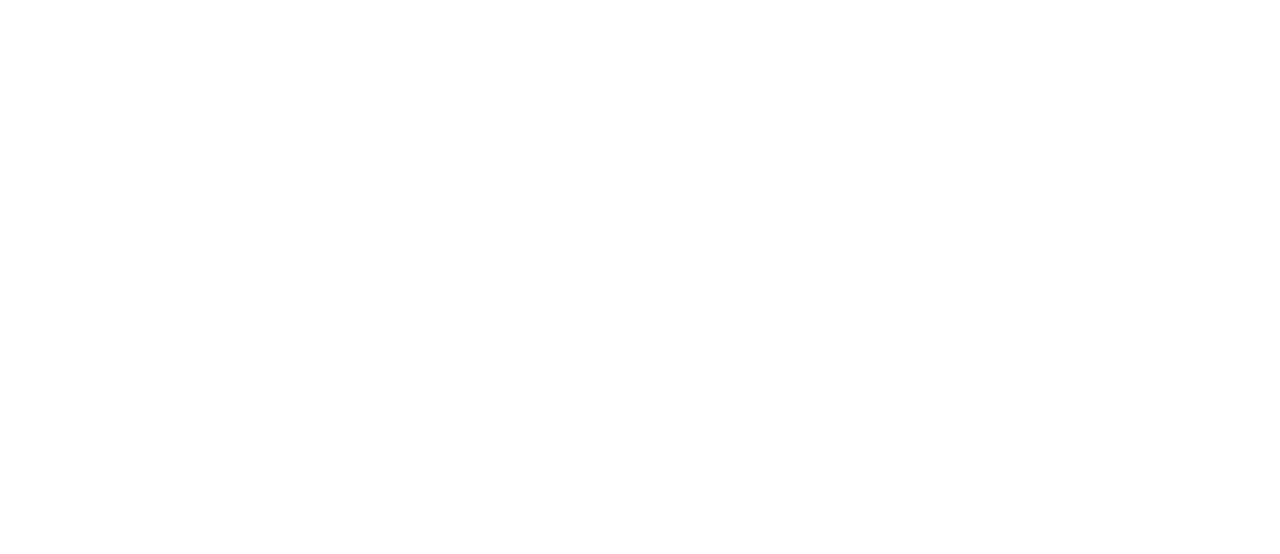
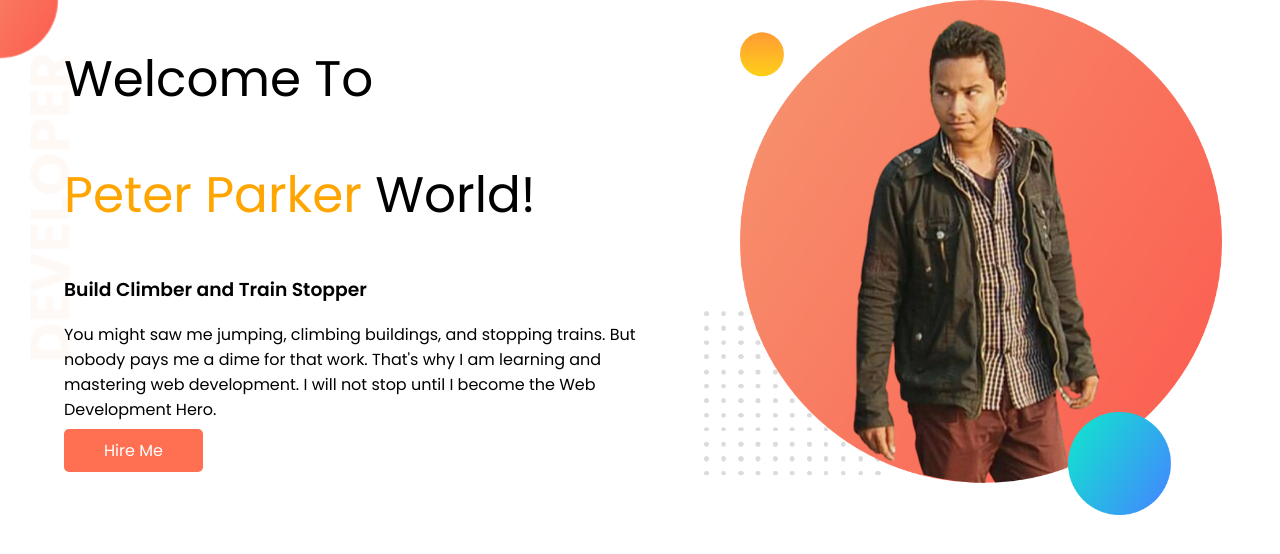
Before and after one commit to Ashik72/ph-protfolio, a plain HTML site: page index.html in a window 1280 px wide. Drawn offline with Linux system fonts and the light colour scheme.

Commit message:
Top banner added

```diff
--- a/index.html
+++ b/index.html
@@ -7,5 +7,25 @@
       <title>PH-Protfolio</title>
       <link rel="stylesheet" href="style.css" />
    </head>
-   <body></body>
+   <body>
+      <section class="top-banner">
+         <div class="half-width">
+            <h1>Welcome To</h1>
+            <h1><span class="orange-color">Peter Parker</span> World!</h1>
+            <h3>Build Climber and Train Stopper</h3>
+            <p>
+               You might saw me jumping, climbing buildings, and stopping
+               trains. But nobody pays me a dime for that work. That's why I am
+               learning and mastering web development. I will not stop until I
+               become the Web Development Hero.
+            </p>
+            <a class="link-btn" href="www.google.com" target="_blank"
+               >Hire Me</a
+            >
+         </div>
+         <div class="half-width">
+            <img src="images/my-bg.png" />
+         </div>
+      </section>
+   </body>
 </html>
--- a/style.css
+++ b/style.css
@@ -1,5 +1,37 @@
-* {
-   padding: 0;
+@import url("https://fonts.googleapis.com/css2?family=Poppins:wght@100;200;300;400;500;600;700;800;900&family=Roboto:wght@300;400;500;700&display=swap");
+
+body {
    margin: 0;
-   box-sizing: border-box;
+   font-family: "Poppins", sans-serif;
 }
+.top-banner {
+   background-image: url(/images/top-banner.png);
+   background-repeat: no-repeat;
+}
+h1 {
+   font-weight: 400;
+   font-size: 50px;
+}
+h3 {
+   font-weight: 600;
+}
+.orange-color {
+   color: orange;
+}
+section {
+   display: flex;
+}
+.half-width {
+   width: 50%;
+   padding-left: 5%;
+}
+.half-width img {
+   width: 90%;
+}
+.link-btn {
+   text-decoration: none;
+   background-color: #ff7052;
+   padding: 10px 40px;
+   color: white;
+   border-radius: 5px;
+}
```
Also changed, not shown: images/dream-bg.png (added), images/exp-bg.png (added), images/jhankar.png (added), images/jhankar2.png (added), images/my-bg.png (added), images/my-bg2.png (added), images/top-banner.png (added), 7 other files.
